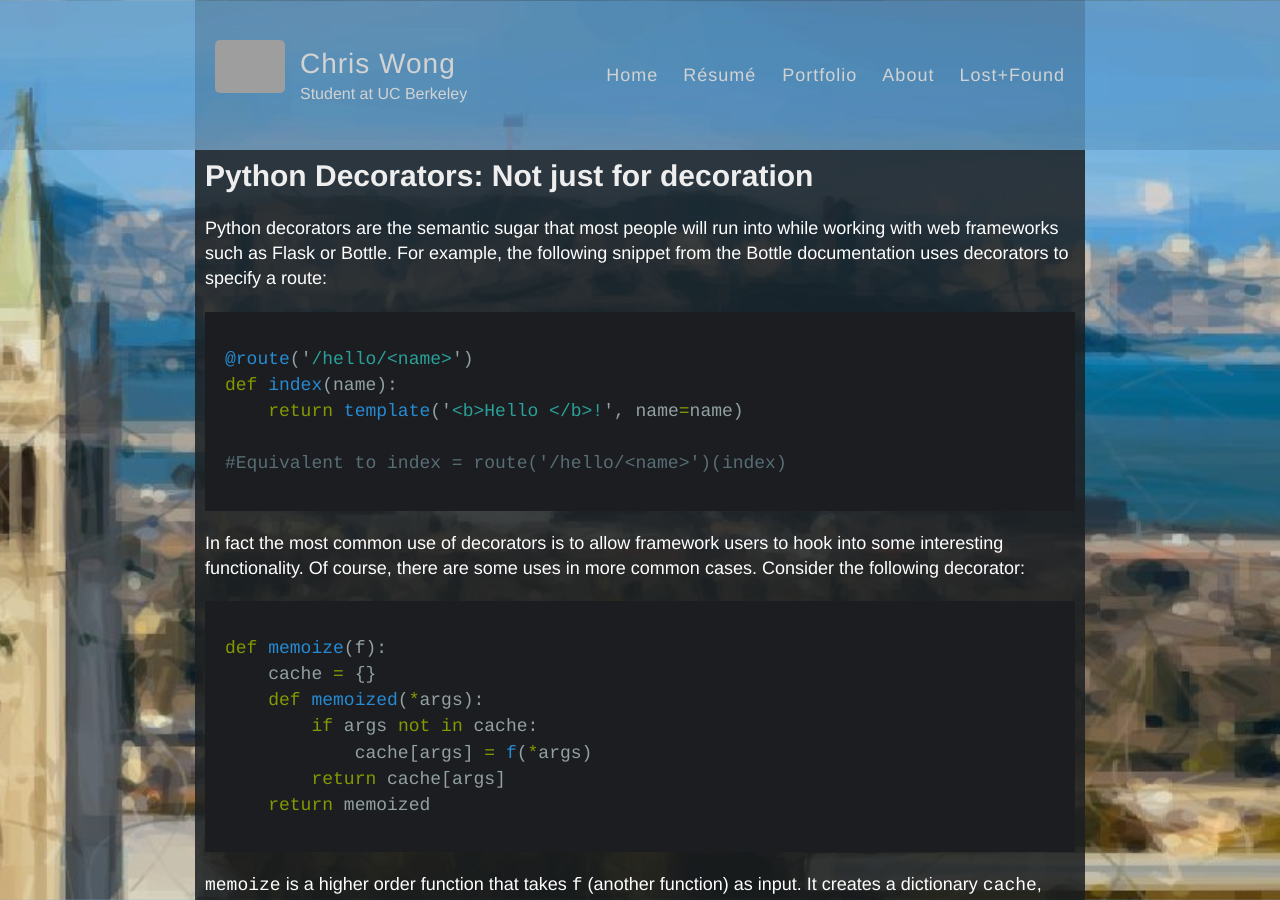
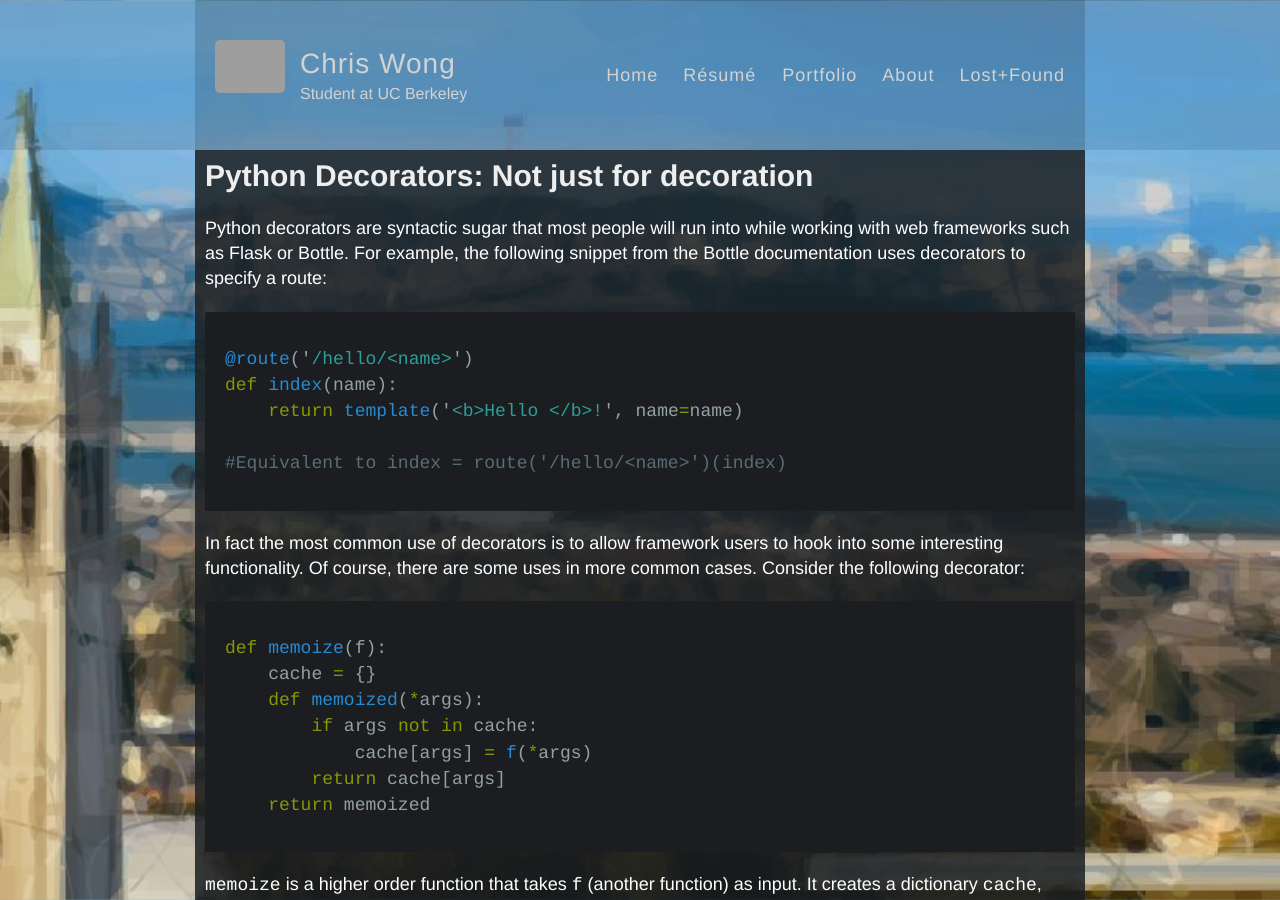
Before and after one commit to ckw017/ckw017.github.io, a Jekyll site: the page built from _posts/2019-01-14-Decorators.md, in a window 1280 px wide and 900 px high. Built offline with Jekyll 4.4.1, drawn with Linux system fonts in a browser that asks for light colours; grey boxes are pictures that could not be loaded.

Commit message:
semantic->syntactic

```diff
--- a/_posts/2019-01-14-Decorators.md
+++ b/_posts/2019-01-14-Decorators.md
@@ -4,7 +4,7 @@ img: https://i.imgur.com/uKBTjsf.png
 title: "Python Decorators: Not just for decoration"
 ---
 
-Python decorators are the semantic sugar that most people will
+Python decorators are syntactic sugar that most people will
 run into while working with web frameworks such as Flask or Bottle.
 For example, the following snippet from the Bottle documentation uses
 decorators to specify a route:
```
Also changed, not shown: 2 other files.
